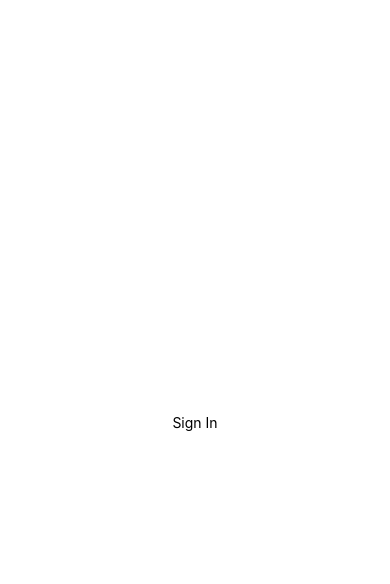
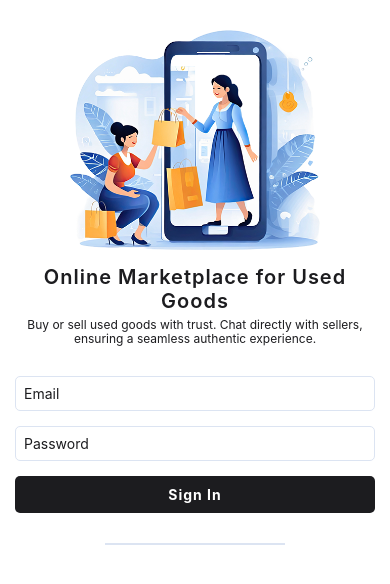
Before and after one commit to kallehahtela/smart-cycle-market, a React Native app in the folder scm-app/: screen / in a window 390 px wide. Shown: the top 584 px of the page. Built offline with nearby package versions, Linux system fonts and the light colour scheme.

Commit message:
Welcome Header, Inout Field, Input Focus, Inout Focus Effect, CUstom Button & The Divider.

```diff
--- a/scm-app/App.tsx
+++ b/scm-app/App.tsx
@@ -1,19 +1,17 @@
-import { StyleSheet, View } from 'react-native';
+import { SafeAreaView, StyleSheet, Platform, StatusBar } from 'react-native';
 import SignIn from '@views/SignIn';
 
 export default function App() {
   return (
-    <View style={styles.container}>
+    <SafeAreaView style={styles.container}>
       <SignIn />
-    </View>
+    </SafeAreaView>
   );
-}
+};
 
 const styles = StyleSheet.create({
   container: {
-    flex: 1,
-    backgroundColor: '#fff',
     alignItems: 'center',
-    justifyContent: 'center',
-  },
+    paddingTop: Platform.OS === 'android' ? StatusBar.currentHeight : 0,
+},
 });
--- /dev/null
+++ b/scm-app/app/ui/AppButton.tsx
@@ -0,0 +1,41 @@
+import { Pressable, StyleSheet, Text } from 'react-native'
+import React, { FC } from 'react'
+import colors from '@utils/colors';
+
+interface Props {
+    title: string;
+    active?: boolean;
+    onPress?(): void;
+}
+
+const AppButton: FC<Props> = ({title, active, onPress}) => {
+  return (
+    <Pressable
+        onPress={onPress}
+        style={[styles.button, active ? styles.btnDeactive : styles.btnActive]}
+    >
+        <Text style={styles.title}>{title}</Text>
+    </Pressable>
+  );
+};
+
+const styles = StyleSheet.create({
+    button: {
+        padding: 10,
+        borderRadius: 5,
+        alignItems: 'center',
+    },
+    btnActive: {
+        backgroundColor: colors.primary,
+    },
+    btnDeactive: {
+        backgroundColor: colors.deActive,
+    },
+    title: {
+        color: colors.white,
+        fontWeight: '700',
+        letterSpacing: 1,
+    }
+});
+
+export default AppButton
--- /dev/null
+++ b/scm-app/app/ui/FormDivider.tsx
@@ -0,0 +1,24 @@
+import { View, Text, StyleSheet, DimensionValue, ColorValue } from 'react-native'
+import React, { FC } from 'react'
+import colors from '@utils/colors';
+
+interface Props {
+    width?: DimensionValue;
+    height?: DimensionValue;
+    backgroundColor?: ColorValue;
+}
+
+const FormDivider: FC<Props> = ({width = '50%', height = 2, backgroundColor = colors.deActive}) => {
+  return (
+    <View style={[styles.container, {width, height, backgroundColor}]} />
+  );
+};
+
+const styles = StyleSheet.create({
+    container: {
+        alignSelf: 'center',
+        marginVertical: 30,
+    },
+});
+
+export default FormDivider;
--- /dev/null
+++ b/scm-app/app/ui/FormInput.tsx
@@ -0,0 +1,44 @@
+import { View, TextInput, StyleSheet, TextInputProps } from 'react-native'
+import React, { FC, useState } from 'react'
+import colors from '@utils/colors';
+
+interface Props extends TextInputProps {}
+
+const FormInput: FC<Props> = (props) => {
+  const [isFocused, setIsFocused] = useState(false);
+
+  return (
+    <View>
+        <TextInput
+          style={[styles.input, isFocused ? styles.borderActive : styles.borderDeactive]}
+          placeholderTextColor={colors.primary}
+          onFocus={() => {
+            setIsFocused(true)
+          }}
+          onBlur={() => {
+            setIsFocused(false)
+          }}
+          {...props}
+        />
+    </View>
+  );
+};
+
+const styles = StyleSheet.create({
+  input: {
+      width: '100%',
+      padding: 8,
+      borderRadius: 5,
+      marginBottom: 15,
+  },
+  borderDeactive: {
+    borderWidth: 1,
+    borderColor: colors.deActive,
+  },
+  borderActive: {
+    borderWidth: 1,
+    borderColor: colors.primary,
+  },
+});
+
+export default FormInput
--- /dev/null
+++ b/scm-app/app/ui/WelcomeHeader.tsx
@@ -0,0 +1,49 @@
+import { View, Image, StyleSheet, Text } from 'react-native'
+import React, { FC } from 'react'
+import colors from '@utils/colors';
+
+interface Props {}
+
+const heading = 'Online Marketplace for Used Goods';
+const subHeading = 'Buy or sell used goods with trust. Chat directly with sellers, ensuring a seamless authentic experience.'
+
+const WelcomeHeader: FC<Props> = () => {
+  return (
+    <View style={styles.container}>
+        <Image
+        source={require('../../assets/hero.png')}
+        style={styles.image}
+        resizeMode='contain'
+        resizeMethod='resize'
+        />
+        <Text style={styles.heading}>{heading}</Text>
+        <Text style={styles.subHeading}>{subHeading}</Text>
+    </View>
+  );
+};
+
+const styles = StyleSheet.create({
+    container: {
+        alignItems: 'center',
+    },
+    image: {
+        width: 250,
+        height: 250,
+    },
+    heading: {
+        fontWeight: '600',
+        fontSize: 20,
+        textAlign: 'center',
+        letterSpacing: 1,
+        marginBottom: 5,
+        color: colors.primary,
+    },
+    subHeading: {
+        fontSize: 12,
+        textAlign: 'center',
+        lineHeight: 14,
+        color: colors.primary,
+    }
+});
+
+export default WelcomeHeader;
--- /dev/null
+++ b/scm-app/app/utils/colors.ts
@@ -0,0 +1,7 @@
+const primary = '#1c1c1f';
+const deActive = '#dce4f2';
+const white = '#fff';
+
+const colors = { primary, deActive, white };
+
+export default colors;
--- a/scm-app/app/views/SignIn.tsx
+++ b/scm-app/app/views/SignIn.tsx
@@ -1,20 +1,37 @@
 import { View, Text, StyleSheet } from 'react-native'
 import React, { FC } from 'react'
+import colors from '@utils/colors';
+import WelcomeHeader from '@ui/WelcomeHeader';
+import FormInput from '@ui/FormInput';
+import AppButton from '@ui/AppButton';
+import FormDivider from '@ui/FormDivider';
 
-interface Props {
-    name: string;
-}
+interface Props {}
 
-const SignIn: FC<Props> = ({name}) => {
+const SignIn: FC<Props> = () => {
   return (
     <View style={styles.container}>
-      <Text>Sign In</Text>
+      <WelcomeHeader />
+
+      <View style={styles.formContainer}>
+        <FormInput placeholder='Email' keyboardType='email-address' autoCapitalize='none' />
+        <FormInput placeholder='Password' secureTextEntry={true}/>
+
+        <AppButton title='Sign In' />
+
+        <FormDivider />
+      </View>
     </View>
-  )
-}
+  );
+};
 
 const styles = StyleSheet.create({
-    container: {},
+    container: {
+      padding: 15,
+    },
+    formContainer: {
+      marginTop: 30,
+    }
 });
 
 export default SignIn;
--- a/scm-app/tsconfig.json
+++ b/scm-app/tsconfig.json
@@ -13,6 +13,9 @@
       "@utils/*": [
         "app/utils/*"
       ],
+      "@ui/*": [
+        "app/ui/*"
+      ],
     }
   }
 }
```
Also changed, not shown: scm-app/assets/hero.png (added), 1 other file (tests, documents, lock files or other folders).
